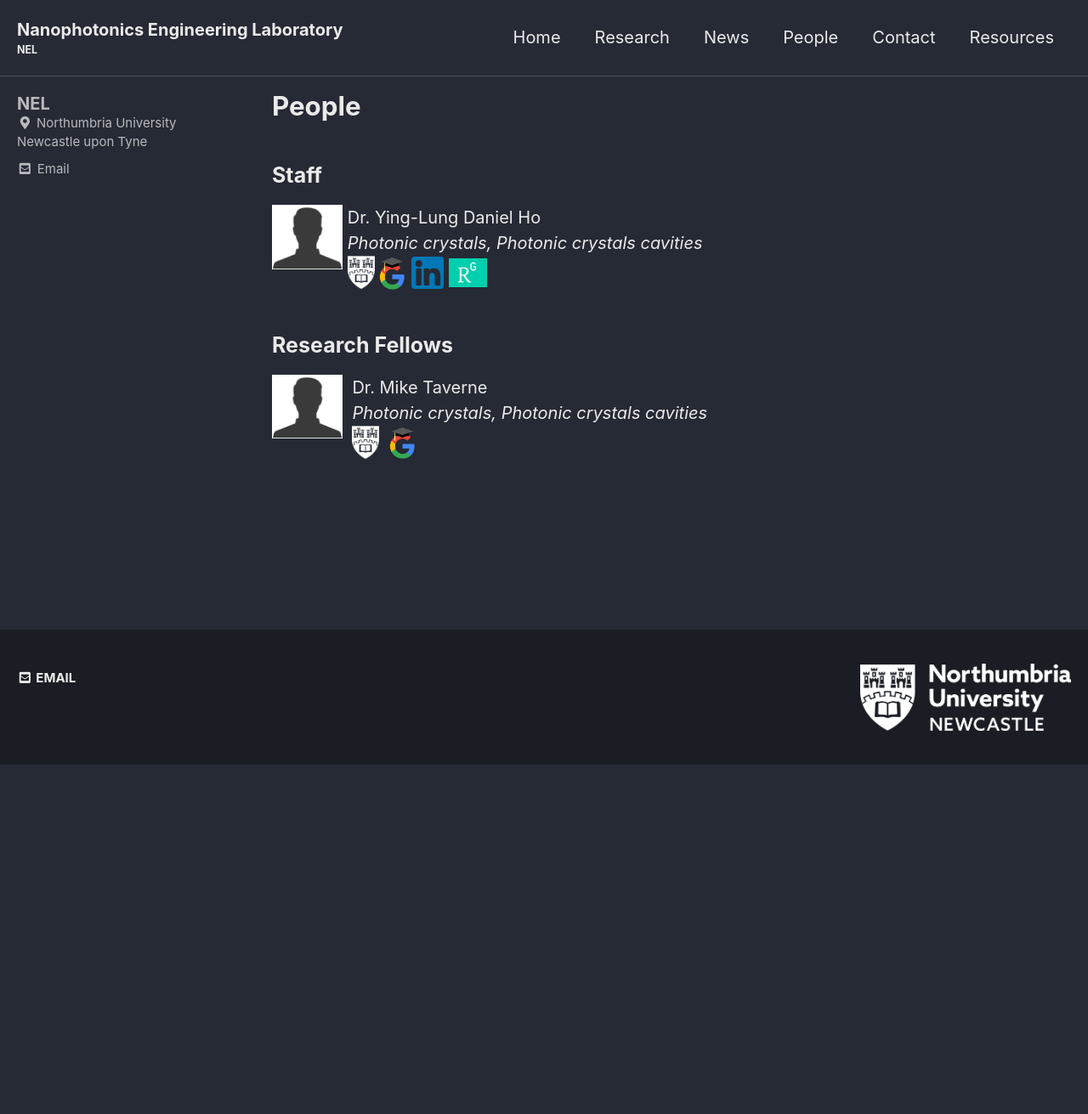
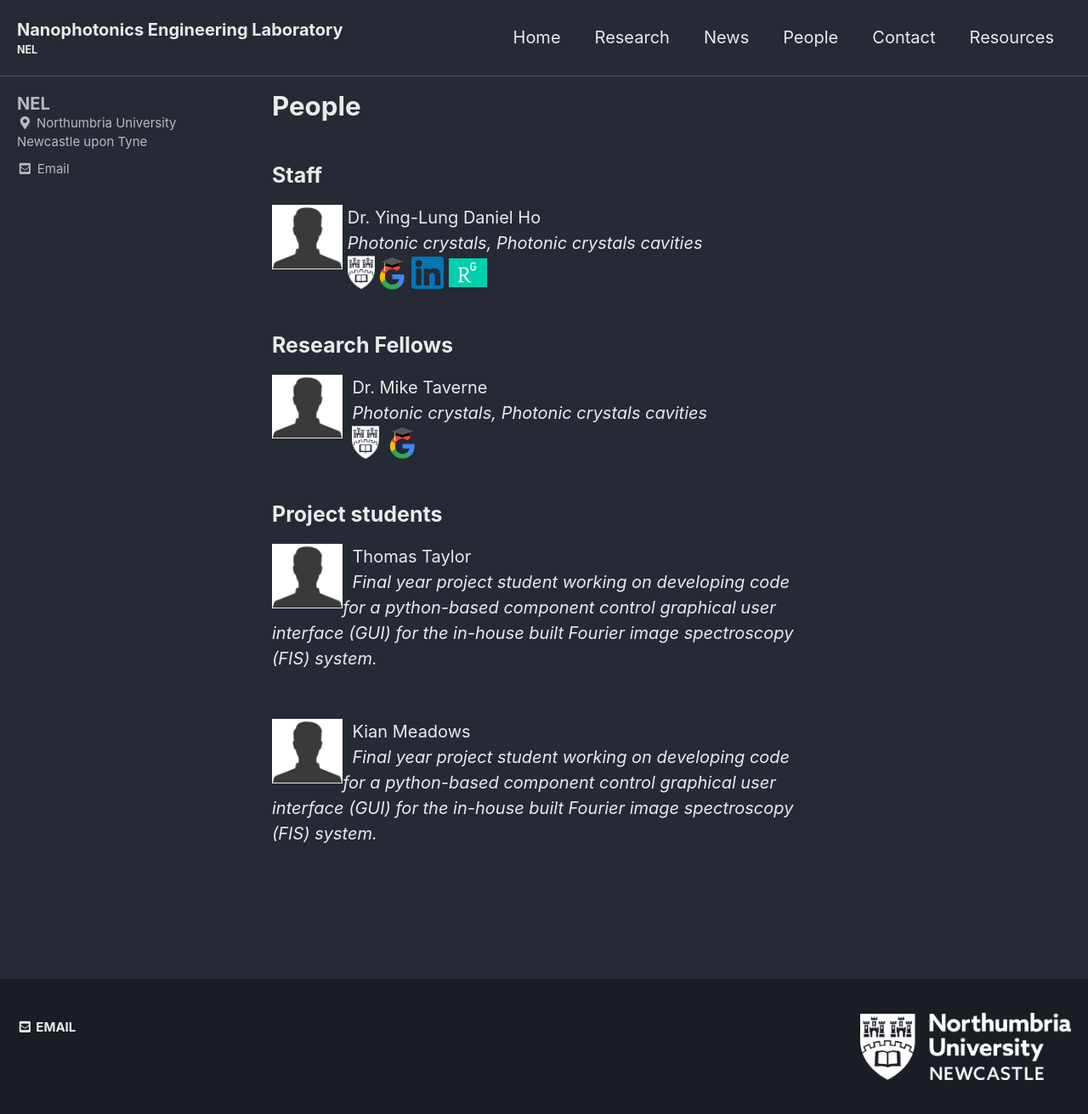
Before and after one commit to qubits/nanophotonicenglab.github.io, a Jekyll site: the page built from _pages/people.md, in a window 1280 px wide. Shown: the whole page at 85% size. Built offline with Jekyll 4.4.1, drawn with Linux system fonts in a browser that asks for light colours; cached includes are drawn as plain includes; before the commit the page ends 900 px from its top, so only the background shows below that.

Commit message:
added project students

```diff
--- a/_pages/people.md
+++ b/_pages/people.md
@@ -17,6 +17,16 @@ Dr. Mike Taverne<br>&nbsp;
 *Photonic crystals, Photonic crystals cavities*<br>&nbsp;
 <a href="https://www.northumbria.ac.uk/about-us/our-staff/t/mike-taverne"><img src="{{ site.url }}{{ site.baseurl }}/assets/profiles/nuw.png" alt="HT" style="width: 5%; border: none; text-decoration: none"/></a>&nbsp;
 <a href="https://scholar.google.com/citations?user=9sFGPrEAAAAJ"><img src="{{ site.url }}{{ site.baseurl }}/assets/profiles/google.png" alt="HT" style="width: 5%; border: none; text-decoration: none"/></a>&nbsp;
+
+## Project students
+<img src="{{ site.url }}{{ site.baseurl }}/assets/profiles/profile_im_HT.jpg" alt="HT" style="float: left;width: 13%"/>&nbsp;
+Thomas Taylor<br>&nbsp;
+*Final year project student working on developing code for a python-based component control graphical user interface (GUI) for the in-house built Fourier image spectroscopy (FIS) system.*<br>&nbsp;
+
+<img src="{{ site.url }}{{ site.baseurl }}/assets/profiles/profile_im_HT.jpg" alt="HT" style="float: left;width: 13%"/>&nbsp;
+Kian Meadows<br>&nbsp;
+*Final year project student working on developing code for a python-based component control graphical user interface (GUI) for the in-house built Fourier image spectroscopy (FIS) system.*<br>&nbsp;
+
 <!--<a href="https://www.linkedin.com/in/hamditorun/"><img src="{{ site.url }}{{ site.baseurl }}/assets/profiles/linkedin.png" alt="HT" style="width: 6%; border: none; text-decoration: none"/></a>&nbsp;
 <a href="https://www.researchgate.net/profile/Hamdi-Torun/"><img src="{{ site.url }}{{ site.baseurl }}/assets/profiles/rg.png" alt="HT" style="width: 7%; border: none; text-decoration: none"/></a>&nbsp;-->
 
```
